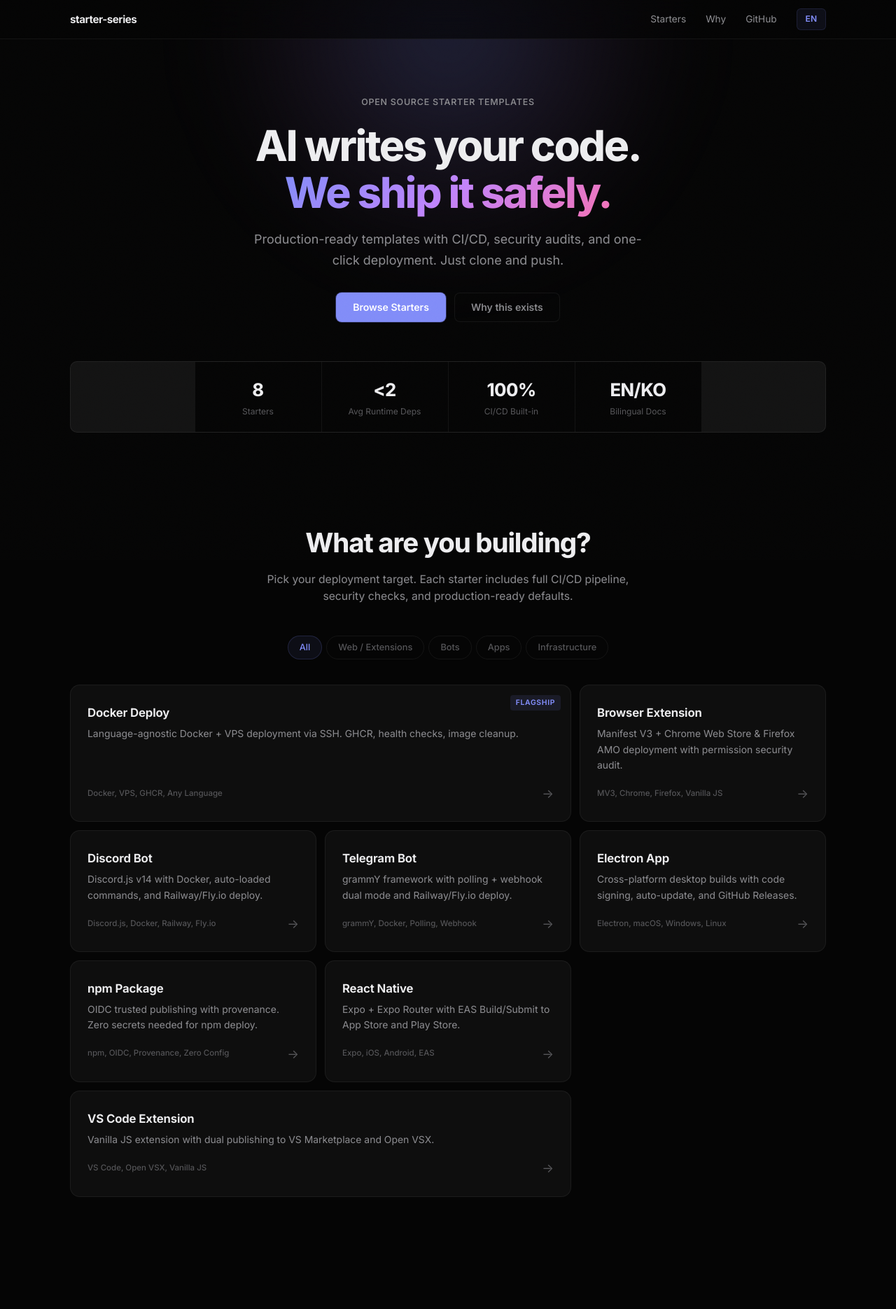
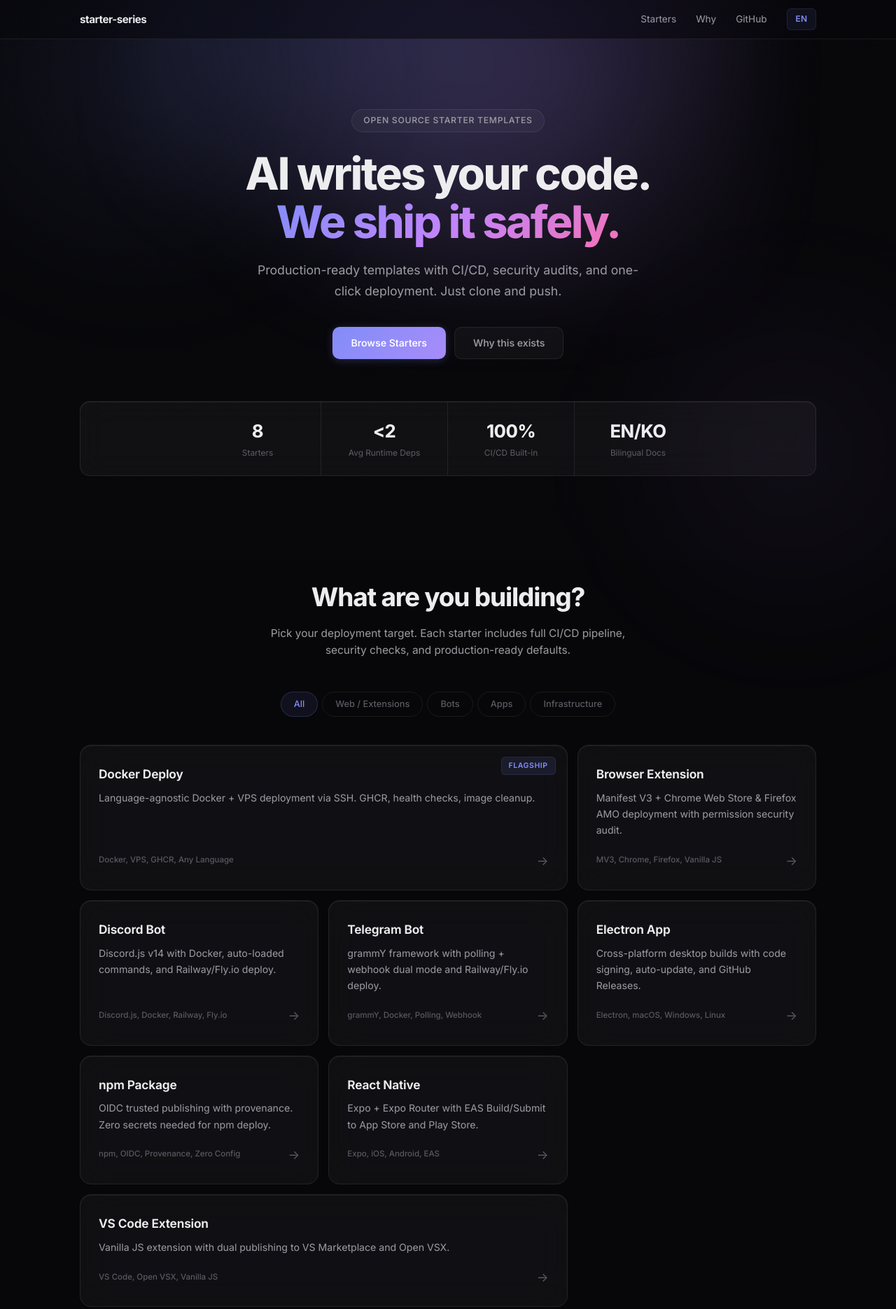
Before and after one commit to starter-series/starter-series, a plain HTML site: page index.html in a window 1280 px wide. Shown: the top 1870 px of the page at 70% size. Drawn offline with Linux system fonts and the light colour scheme.

Commit message:
style: glassmorphism 디자인 전면 적용
backdrop-filter blur + 반투명 배경 + inset shine으로
카드, 네비게이션, 통계, CTA 등 전체 컴포넌트 통일

```diff
--- a/style.css
+++ b/style.css
@@ -2,20 +2,21 @@
 *,*::before,*::after{margin:0;padding:0;box-sizing:border-box}
 
 :root{
-  --bg:     #050505;
-  --surf-1: #0e0e0e;
-  --surf-2: #161616;
-  --border: rgba(255,255,255,.06);
-  --border-h:rgba(255,255,255,.12);
+  --bg:     #07070a;
+  --glass:  rgba(255,255,255,.04);
+  --glass-h:rgba(255,255,255,.07);
+  --glass-border: rgba(255,255,255,.08);
+  --glass-border-h: rgba(255,255,255,.14);
+  --glass-shine: rgba(255,255,255,.06);
   --text:   #ededef;
-  --text-2: #8a8a8e;
-  --text-3: #555558;
+  --text-2: #9898a0;
+  --text-3: #5a5a63;
   --accent: #818cf8;
-  --accent-2:#c084fc;
-  --accent-3:#f472b6;
-  --glow:   rgba(129,140,248,.18);
-  --radius: 14px;
-  --max-w:  1120px;
+  --accent-2:#a78bfa;
+  --accent-3:#c084fc;
+  --glow:   rgba(129,140,248,.2);
+  --radius: 16px;
+  --max-w:  1100px;
   --nav-h:  56px;
 }
 
@@ -30,25 +31,50 @@ body{
 a{color:inherit;text-decoration:none}
 button{font:inherit;cursor:pointer;border:0;background:0 0}
 ul{list-style:none}
-.container{max-width:var(--max-w);margin:0 auto;padding:0 20px}
+.container{max-width:var(--max-w);margin:0 auto;padding:0 24px}
 
 /* === Grain overlay === */
 .grain{
   position:fixed;inset:0;z-index:9999;
   width:100%;height:100%;
-  opacity:.035;mix-blend-mode:overlay;
+  opacity:.03;mix-blend-mode:overlay;
   pointer-events:none;
+}
+
+/* === Background gradient blobs === */
+body::before,body::after{
+  content:'';position:fixed;border-radius:50%;
+  pointer-events:none;filter:blur(100px);z-index:0;
+}
+body::before{
+  width:600px;height:600px;top:-200px;left:-100px;
+  background:radial-gradient(circle,rgba(129,140,248,.12),transparent 70%);
+}
+body::after{
+  width:500px;height:500px;bottom:-100px;right:-100px;
+  background:radial-gradient(circle,rgba(192,132,252,.08),transparent 70%);
+}
+
+/* === Glass mixin pattern === */
+.glass{
+  background:var(--glass);
+  backdrop-filter:blur(20px) saturate(1.3);
+  -webkit-backdrop-filter:blur(20px) saturate(1.3);
+  border:1px solid var(--glass-border);
+  box-shadow:inset 0 1px 0 var(--glass-shine),0 4px 24px rgba(0,0,0,.2);
 }
 
 /* === Nav === */
 .nav{
   position:fixed;inset:0 0 auto;z-index:100;
   height:var(--nav-h);
-  background:rgba(5,5,5,.7);backdrop-filter:blur(16px) saturate(1.4);
-  border-bottom:1px solid var(--border);
+  background:rgba(7,7,10,.6);
+  backdrop-filter:blur(20px) saturate(1.5);
+  -webkit-backdrop-filter:blur(20px) saturate(1.5);
+  border-bottom:1px solid var(--glass-border);
 }
 .nav-inner{
-  max-width:var(--max-w);margin:0 auto;padding:0 20px;
+  max-width:var(--max-w);margin:0 auto;padding:0 24px;
   display:flex;align-items:center;justify-content:space-between;
   height:100%;
 }
@@ -60,153 +86,181 @@ ul{list-style:none}
 .nav-links a{font-size:.85rem;color:var(--text-2);transition:color .2s}
 .nav-links a:hover{color:var(--text)}
 .lang-toggle{
-  font-size:.75rem;font-variation-settings:"wght" 620;
+  font-size:.75rem;font-variation-settings:"wght" 600;
   color:var(--accent);padding:5px 12px;border-radius:6px;
   background:rgba(129,140,248,.08);border:1px solid rgba(129,140,248,.12);
   transition:background .2s;
 }
-.lang-toggle:hover{background:rgba(129,140,248,.15)}
+.lang-toggle:hover{background:rgba(129,140,248,.16)}
 .nav-mobile{display:none;flex-direction:column;gap:6px;padding:6px}
 .nav-mobile span{display:block;width:18px;height:1.5px;background:var(--text-2);transition:all .3s}
 
 /* === Hero === */
 .hero{
   position:relative;
-  padding:calc(var(--nav-h) + 80px) 0 40px;
+  padding:calc(var(--nav-h) + 100px) 0 48px;
   text-align:center;overflow:hidden;
 }
 .hero-glow{
-  position:absolute;top:-300px;left:50%;transform:translateX(-50%);
-  width:700px;height:700px;border-radius:50%;
-  background:radial-gradient(circle,rgba(129,140,248,.22) 0%,rgba(192,132,252,.08) 40%,transparent 70%);
-  pointer-events:none;filter:blur(60px);
+  position:absolute;top:-250px;left:50%;transform:translateX(-50%);
+  width:900px;height:700px;
+  background:
+    radial-gradient(ellipse 60% 50% at 40% 40%,rgba(129,140,248,.2),transparent),
+    radial-gradient(ellipse 50% 60% at 65% 50%,rgba(192,132,252,.14),transparent),
+    radial-gradient(ellipse 40% 40% at 50% 70%,rgba(167,139,250,.08),transparent);
+  pointer-events:none;filter:blur(50px);
 }
 .hero-container{position:relative;z-index:1}
 .eyebrow{
-  font-size:.78rem;font-variation-settings:"wght" 550;
+  display:inline-block;
+  font-size:.76rem;font-variation-settings:"wght" 550;
   color:var(--text-2);letter-spacing:.06em;text-transform:uppercase;
+  padding:6px 16px;border-radius:100px;
+  background:rgba(255,255,255,.04);border:1px solid var(--glass-border);
+  backdrop-filter:blur(8px);
+  margin-bottom:24px;
+}
+.hero h1{
+  font-size:clamp(2.4rem,5.5vw,4rem);
+  font-variation-settings:"wght" 760;
+  line-height:1.08;letter-spacing:-.04em;
   margin-bottom:20px;
 }
-.hero h1{
-  font-size:clamp(2.2rem,5.5vw,3.8rem);
-  font-variation-settings:"wght" 760;
-  line-height:1.1;letter-spacing:-.04em;
-  margin-bottom:18px;
-}
 .gradient-text{
-  background:linear-gradient(135deg,var(--accent),var(--accent-2),var(--accent-3));
+  background:linear-gradient(135deg,var(--accent),var(--accent-3),#f472b6);
   -webkit-background-clip:text;-webkit-text-fill-color:transparent;
   background-clip:text;
 }
 .hero-sub{
-  font-size:clamp(.95rem,1.1vw + .5rem,1.12rem);
-  color:var(--text-2);max-width:52ch;margin:0 auto 32px;line-height:1.65;
+  font-size:clamp(.95rem,1.1vw + .5rem,1.1rem);
+  color:var(--text-2);max-width:50ch;margin:0 auto 36px;line-height:1.7;
 }
 .hero-ctas{display:flex;gap:12px;justify-content:center;flex-wrap:wrap}
 
 /* === Buttons === */
 .btn-primary,.btn-ghost{
   display:inline-flex;align-items:center;
-  padding:10px 24px;border-radius:8px;
-  font-size:.88rem;font-variation-settings:"wght" 580;
-  transition:all .2s;
+  padding:11px 26px;border-radius:10px;
+  font-size:.88rem;font-variation-settings:"wght" 560;
+  transition:all .25s;
 }
 .btn-primary{
-  background:var(--accent);color:#fff;
-  box-shadow:0 0 0 1px rgba(129,140,248,.3),0 1px 2px rgba(0,0,0,.4);
+  background:linear-gradient(135deg,var(--accent),var(--accent-2));
+  color:#fff;
+  border:1px solid rgba(129,140,248,.3);
+  box-shadow:0 2px 12px rgba(129,140,248,.25);
 }
 .btn-primary:hover{
-  box-shadow:0 0 0 1px rgba(129,140,248,.5),0 4px 24px var(--glow);
+  box-shadow:0 4px 28px rgba(129,140,248,.35);
   transform:translateY(-1px);
 }
 .btn-ghost{
   color:var(--text-2);
-  box-shadow:inset 0 0 0 1px var(--border);
+  background:var(--glass);
+  border:1px solid var(--glass-border);
+  backdrop-filter:blur(12px);
 }
-.btn-ghost:hover{color:var(--text);box-shadow:inset 0 0 0 1px var(--border-h)}
-.btn-lg{padding:13px 32px;font-size:.95rem}
+.btn-ghost:hover{color:var(--text);border-color:var(--glass-border-h);background:var(--glass-h)}
+.btn-lg{padding:14px 34px;font-size:.95rem}
 
 /* === Stats === */
 .stats{
   display:flex;justify-content:center;gap:1px;
-  margin-top:56px;border-radius:10px;overflow:hidden;
-  background:var(--border);border:1px solid var(--border);
+  margin-top:60px;border-radius:14px;overflow:hidden;
+  background:var(--glass);
+  backdrop-filter:blur(20px);
+  -webkit-backdrop-filter:blur(20px);
+  border:1px solid var(--glass-border);
+  box-shadow:inset 0 1px 0 var(--glass-shine);
 }
 .stat{
   flex:1;max-width:180px;text-align:center;
-  padding:20px 12px;background:var(--bg);
+  padding:22px 12px;
+  border-right:1px solid var(--glass-border);
 }
+.stat:last-child{border-right:0}
 .stat dt{
-  font-size:clamp(1.4rem,2vw,1.8rem);
-  font-variation-settings:"wght" 750;letter-spacing:-.02em;
+  font-size:clamp(1.4rem,2vw,1.7rem);
+  font-variation-settings:"wght" 740;letter-spacing:-.02em;
 }
-.stat dd{font-size:.75rem;color:var(--text-3);margin-top:2px}
+.stat dd{font-size:.74rem;color:var(--text-3);margin-top:3px}
 
 /* === Sections === */
-.section{padding:88px 0}
-.section-head{text-align:center;margin-bottom:44px}
+.section{padding:96px 0;position:relative;z-index:1}
+.section-head{text-align:center;margin-bottom:48px}
 .section-head h2{
-  font-size:clamp(1.6rem,3.5vw,2.4rem);
+  font-size:clamp(1.6rem,3.5vw,2.3rem);
   font-variation-settings:"wght" 740;letter-spacing:-.03em;
-  margin-bottom:10px;
+  margin-bottom:12px;
 }
-.section-head p{color:var(--text-2);max-width:56ch;margin:0 auto;font-size:.98rem}
+.section-head p{color:var(--text-2);max-width:54ch;margin:0 auto;font-size:.96rem}
 
 /* === Filters === */
-.filters{display:flex;gap:6px;justify-content:center;margin-bottom:36px;flex-wrap:wrap}
+.filters{display:flex;gap:6px;justify-content:center;margin-bottom:40px;flex-wrap:wrap}
 .pill{
-  padding:6px 16px;border-radius:100px;font-size:.8rem;
+  padding:7px 18px;border-radius:100px;font-size:.8rem;
   font-variation-settings:"wght" 500;
-  color:var(--text-3);background:transparent;
-  border:1px solid var(--border);transition:all .2s;
+  color:var(--text-3);
+  background:transparent;
+  border:1px solid var(--glass-border);
+  transition:all .2s;
 }
-.pill:hover{color:var(--text-2);border-color:var(--border-h)}
+.pill:hover{color:var(--text-2);border-color:var(--glass-border-h)}
 .pill.active{
-  color:var(--accent);background:rgba(129,140,248,.07);
-  border-color:rgba(129,140,248,.18);
+  color:var(--accent);
+  background:rgba(129,140,248,.08);
+  border-color:rgba(129,140,248,.2);
 }
 
-/* === Bento Grid === */
+/* === Bento Grid (Glass Cards) === */
 .bento{
   display:grid;
   grid-template-columns:repeat(3,1fr);
-  gap:12px;
+  gap:14px;
 }
 .card{
   position:relative;display:flex;flex-direction:column;
-  padding:26px 24px;border-radius:var(--radius);
-  background:var(--surf-1);
-  border:1px solid var(--border);
-  transition:border-color .3s,transform .3s;
+  padding:28px 26px;border-radius:var(--radius);
+  background:var(--glass);
+  backdrop-filter:blur(24px) saturate(1.2);
+  -webkit-backdrop-filter:blur(24px) saturate(1.2);
+  border:1px solid var(--glass-border);
+  box-shadow:inset 0 1px 0 var(--glass-shine);
+  transition:border-color .3s,transform .3s,box-shadow .3s;
   overflow:hidden;
 }
 .card:hover{
-  border-color:var(--border-h);
-  transform:translateY(-2px);
+  border-color:var(--glass-border-h);
+  transform:translateY(-3px);
+  box-shadow:inset 0 1px 0 var(--glass-shine),0 8px 40px rgba(0,0,0,.25);
 }
 .card--wide{grid-column:span 2}
+
+/* Card glow (follows mouse) */
 .card-glow{
-  position:absolute;width:280px;height:280px;border-radius:50%;
+  position:absolute;width:300px;height:300px;border-radius:50%;
   background:radial-gradient(circle,var(--glow),transparent 70%);
-  opacity:0;transition:opacity .35s;pointer-events:none;
+  opacity:0;transition:opacity .4s;pointer-events:none;
   transform:translate(-50%,-50%);
 }
 .card:hover .card-glow{opacity:1}
+
 .card-flag{
-  position:absolute;top:14px;right:14px;
-  font-size:.65rem;font-variation-settings:"wght" 650;
+  position:absolute;top:16px;right:16px;
+  font-size:.65rem;font-variation-settings:"wght" 640;
   text-transform:uppercase;letter-spacing:.06em;
-  color:var(--accent);padding:3px 8px;border-radius:4px;
+  color:var(--accent);padding:4px 10px;border-radius:6px;
   background:rgba(129,140,248,.1);
+  border:1px solid rgba(129,140,248,.12);
 }
 .card h3{
-  font-size:1.05rem;font-variation-settings:"wght" 660;
-  letter-spacing:-.01em;margin-bottom:6px;
+  font-size:1.08rem;font-variation-settings:"wght" 650;
+  letter-spacing:-.01em;margin-bottom:8px;
 }
-.card p{font-size:.87rem;color:var(--text-2);line-height:1.6;flex:1}
+.card p{font-size:.88rem;color:var(--text-2);line-height:1.65;flex:1}
 .card-meta{
   display:flex;align-items:center;justify-content:space-between;
-  margin-top:16px;gap:12px;
+  margin-top:18px;gap:12px;
 }
 .card-tags{font-size:.72rem;color:var(--text-3);font-variation-settings:"wght" 480}
 .card-arrow{
@@ -216,32 +270,33 @@ ul{list-style:none}
 .card:hover .card-arrow{color:var(--accent);transform:translateX(3px)}
 .card.hidden{display:none}
 
-/* === Split (Why) === */
-.split{display:grid;grid-template-columns:1fr 1fr;gap:12px;margin-bottom:32px}
+/* === Split (Why) — Glass === */
+.split{display:grid;grid-template-columns:1fr 1fr;gap:14px;margin-bottom:36px}
 .split-card{
-  padding:28px 24px;border-radius:var(--radius);
-  border:1px solid var(--border);
+  padding:30px 26px;border-radius:var(--radius);
+  background:var(--glass);
+  backdrop-filter:blur(20px);
+  -webkit-backdrop-filter:blur(20px);
+  border:1px solid var(--glass-border);
+  box-shadow:inset 0 1px 0 var(--glass-shine);
 }
 .split-card h3{
-  font-size:.95rem;font-variation-settings:"wght" 650;margin-bottom:8px;
+  font-size:.96rem;font-variation-settings:"wght" 640;margin-bottom:10px;
 }
-.split-card p{font-size:.9rem;color:var(--text-2);line-height:1.65}
-.split--problem{
-  border-color:rgba(248,113,113,.12);
-  background:rgba(248,113,113,.03);
-}
+.split-card p{font-size:.9rem;color:var(--text-2);line-height:1.7}
+.split--problem{border-color:rgba(248,113,113,.12)}
 .split--problem h3{color:#f87171}
-.split--solution{
-  border-color:rgba(52,211,153,.12);
-  background:rgba(52,211,153,.03);
-}
+.split--solution{border-color:rgba(52,211,153,.12)}
 .split--solution h3{color:#34d399}
 
-/* === Checklist === */
+/* === Checklist — Glass === */
 .checklist{display:flex;flex-direction:column;gap:8px}
 .checklist li{
-  padding:14px 18px;border-radius:10px;
-  background:var(--surf-1);border:1px solid var(--border);
+  padding:15px 20px;border-radius:12px;
+  background:var(--glass);
+  backdrop-filter:blur(16px);
+  -webkit-backdrop-filter:blur(16px);
+  border:1px solid var(--glass-border);
   font-size:.88rem;color:var(--text-2);
   display:flex;align-items:center;gap:12px;
 }
@@ -250,40 +305,47 @@ ul{list-style:none}
   font-variation-settings:"wght" 700;flex-shrink:0;
 }
 
-/* === Steps === */
-.steps{display:grid;grid-template-columns:repeat(3,1fr);gap:12px}
+/* === Steps — Glass === */
+.steps{display:grid;grid-template-columns:repeat(3,1fr);gap:14px}
 .step{
-  text-align:center;padding:36px 24px;border-radius:var(--radius);
-  background:var(--surf-1);border:1px solid var(--border);
+  text-align:center;padding:40px 26px;border-radius:var(--radius);
+  background:var(--glass);
+  backdrop-filter:blur(20px);
+  -webkit-backdrop-filter:blur(20px);
+  border:1px solid var(--glass-border);
+  box-shadow:inset 0 1px 0 var(--glass-shine);
 }
 .step-num{
   display:inline-flex;align-items:center;justify-content:center;
-  width:40px;height:40px;border-radius:10px;
-  background:rgba(129,140,248,.08);border:1px solid rgba(129,140,248,.12);
+  width:44px;height:44px;border-radius:12px;
+  background:rgba(129,140,248,.1);
+  border:1px solid rgba(129,140,248,.15);
   color:var(--accent);font-size:1.1rem;font-variation-settings:"wght" 720;
-  margin-bottom:16px;
+  margin-bottom:18px;
 }
 .step h3{
-  font-size:1.05rem;font-variation-settings:"wght" 660;
-  margin-bottom:6px;
+  font-size:1.05rem;font-variation-settings:"wght" 650;
+  margin-bottom:8px;
 }
-.step p{font-size:.87rem;color:var(--text-2);line-height:1.6}
+.step p{font-size:.87rem;color:var(--text-2);line-height:1.65}
 
-/* === CTA === */
+/* === CTA — Glass === */
 .cta{
-  text-align:center;padding:56px 36px;border-radius:16px;
-  background:var(--surf-1);
-  border:1px solid rgba(129,140,248,.1);
-  box-shadow:inset 0 1px 0 rgba(255,255,255,.03);
+  text-align:center;padding:60px 40px;border-radius:20px;
+  background:rgba(129,140,248,.04);
+  backdrop-filter:blur(24px);
+  -webkit-backdrop-filter:blur(24px);
+  border:1px solid rgba(129,140,248,.12);
+  box-shadow:inset 0 1px 0 rgba(255,255,255,.04),0 0 60px rgba(129,140,248,.06);
 }
 .cta h2{
   font-size:clamp(1.5rem,3vw,2rem);font-variation-settings:"wght" 740;
-  letter-spacing:-.02em;margin-bottom:8px;
+  letter-spacing:-.02em;margin-bottom:10px;
 }
-.cta p{color:var(--text-2);font-size:1rem;margin-bottom:24px}
+.cta p{color:var(--text-2);font-size:1rem;margin-bottom:28px}
 
 /* === Footer === */
-.footer{padding:28px 0;border-top:1px solid var(--border)}
+.footer{padding:28px 0;border-top:1px solid var(--glass-border);position:relative;z-index:1}
 .footer-inner{
   display:flex;justify-content:space-between;align-items:center;
   font-size:.8rem;color:var(--text-3);
@@ -304,8 +366,8 @@ ul{list-style:none}
   .nav-links.open{
     display:flex;flex-direction:column;
     position:absolute;top:var(--nav-h);left:0;right:0;
-    background:rgba(5,5,5,.95);backdrop-filter:blur(16px);
-    padding:20px;gap:16px;border-bottom:1px solid var(--border);
+    background:rgba(7,7,10,.9);backdrop-filter:blur(20px);
+    padding:20px;gap:16px;border-bottom:1px solid var(--glass-border);
   }
   .nav-mobile{display:flex}
   .bento{grid-template-columns:1fr}
@@ -313,7 +375,7 @@ ul{list-style:none}
   .split{grid-template-columns:1fr}
   .stats{flex-wrap:wrap}
   .stat{min-width:120px}
-  .hero{padding:calc(var(--nav-h) + 48px) 0 32px}
+  .hero{padding:calc(var(--nav-h) + 56px) 0 36px}
   .section{padding:64px 0}
   .footer-inner{flex-direction:column;gap:6px;text-align:center}
 }
```
